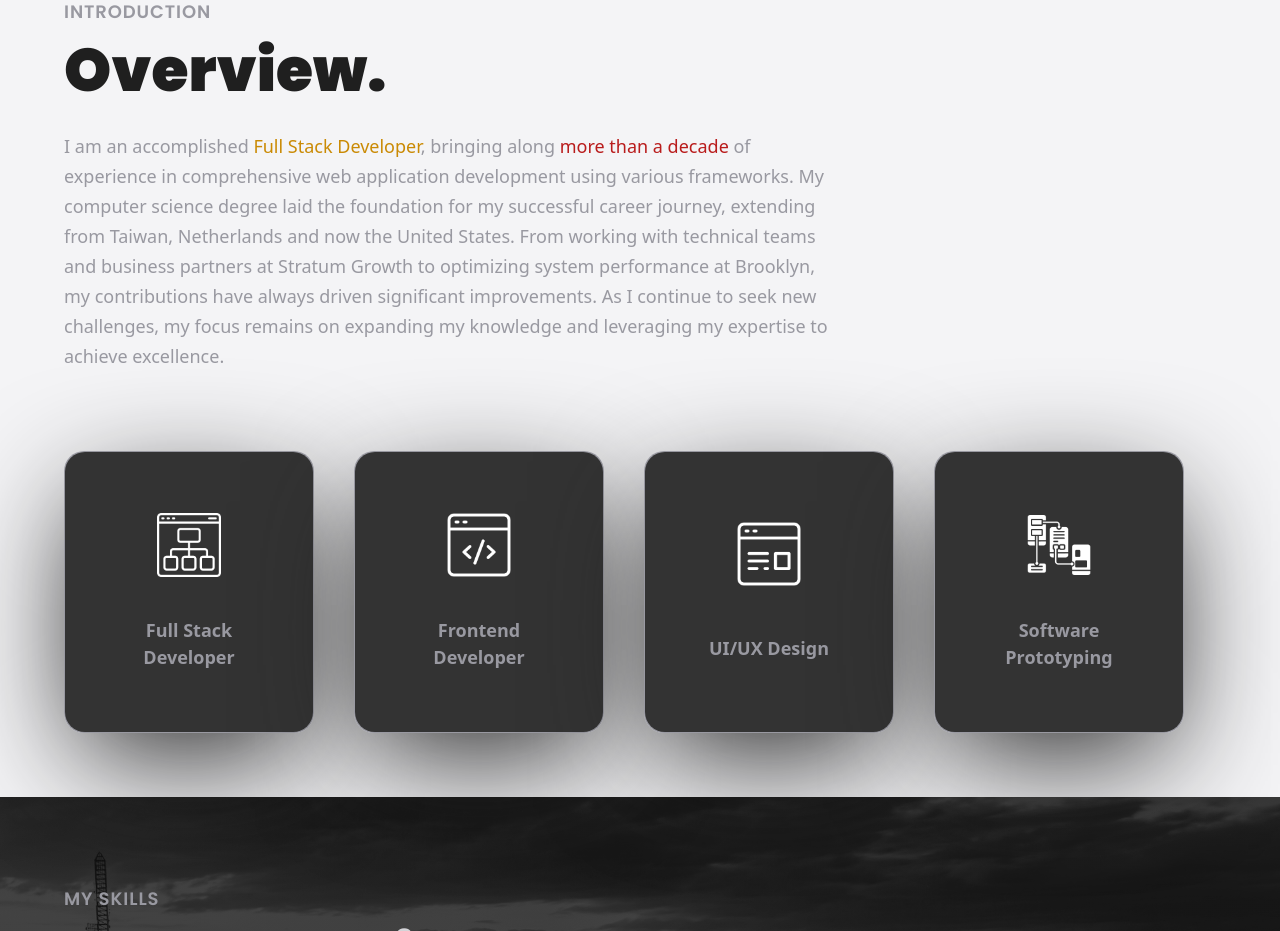
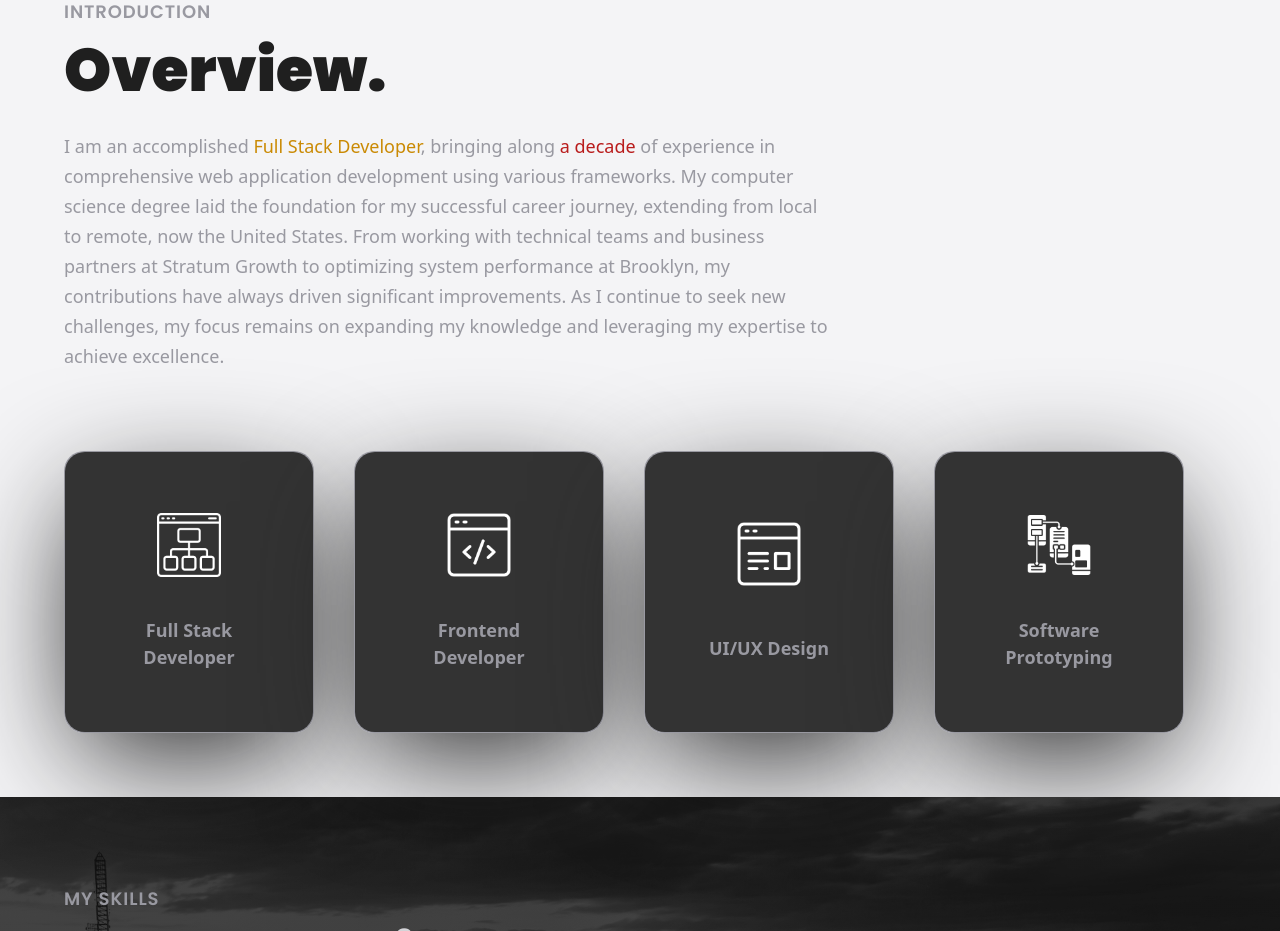
Before and after one commit to DragonKnight0522/portfolio, a React (Vite) app: page / in a window 1280 px wide. Shown: the part 920-1851 px from the top of the page. Built offline with nearby package versions, Linux system fonts and the light colour scheme.

Commit message:
Update About.jsx

```diff
--- a/src/components/About.jsx
+++ b/src/components/About.jsx
@@ -33,9 +33,9 @@ const About = () => {
       <motion.p
         variants={fadeIn('', '', 0.1, 1)}
         className="mt-4 text-taupe text-[18px] max-w-3xl leading-[30px]">
-        I am an accomplished <span className='text-yellow-600'>Full Stack Developer</span>, bringing along <span className='text-red-700'>more than a decade</span> of experience in comprehensive web application development using various frameworks.
+        I am an accomplished <span className='text-yellow-600'>Full Stack Developer</span>, bringing along <span className='text-red-700'> a decade</span> of experience in comprehensive web application development using various frameworks.
 
-        My computer science degree laid the foundation for my successful career journey, extending from Taiwan, Netherlands and now the United States.
+        My computer science degree laid the foundation for my successful career journey, extending from local to remote, now the United States.
 
         From working with technical teams and business partners at Stratum Growth to optimizing system performance at Brooklyn, my contributions have always driven significant improvements.
 
```
